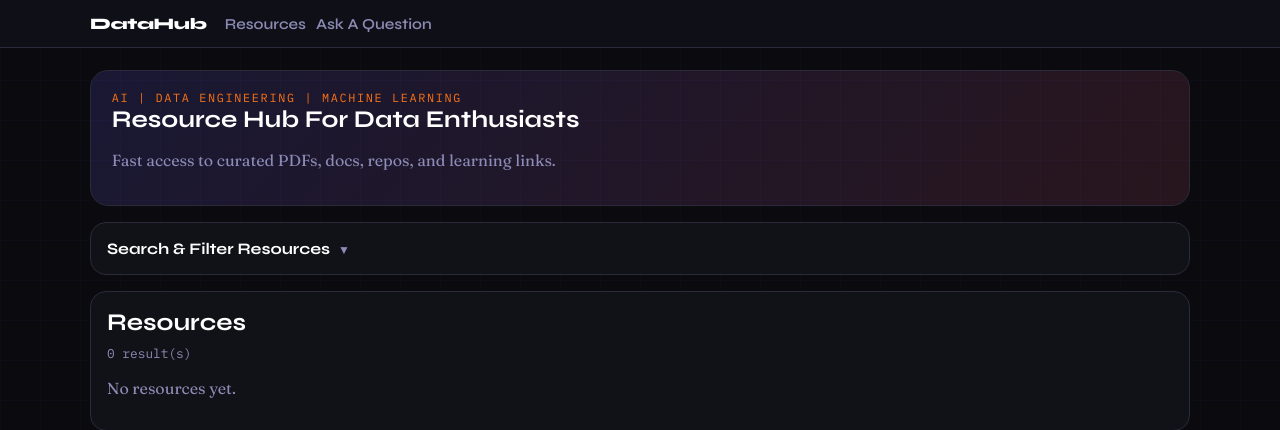
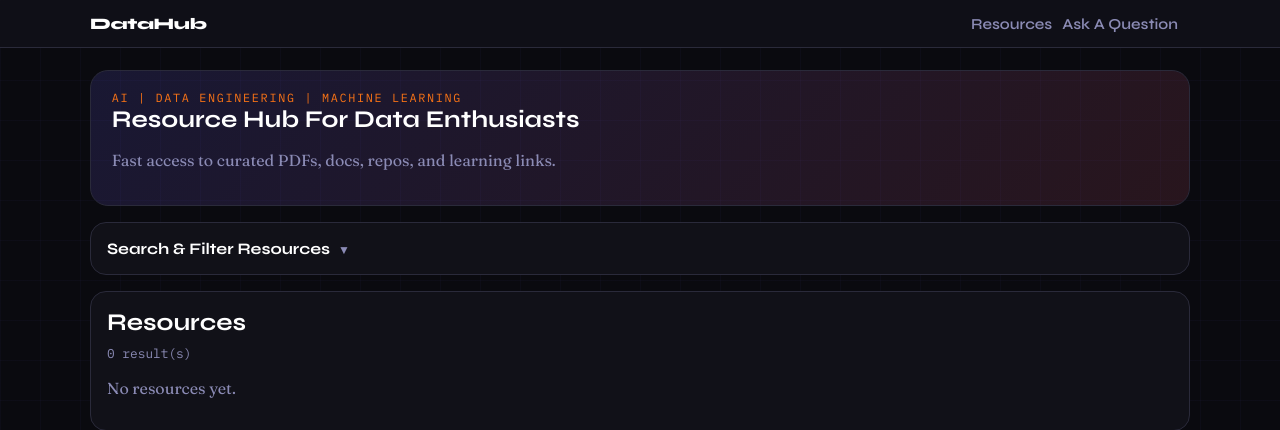
Before and after one commit to AxisDeta/Data101, a Flask app: page / in a window 1280 px wide. Shown: the top 430 px of the page. Run offline with Flask 3, Linux system fonts and the light colour scheme.

Commit message:
Fix header alignment for nav links while keeping avatar at far right

```diff
--- a/static/css/style.css
+++ b/static/css/style.css
@@ -25,9 +25,9 @@ body {
 .site-header { border-bottom: 1px solid var(--border); background: rgba(17,17,24,0.92); backdrop-filter: blur(8px); position: sticky; top: 0; z-index: 5; }
 .nav { display: flex; align-items: center; justify-content: space-between; padding: 14px 0; }
 .brand { color: #fff; font-family: "Syne", sans-serif; font-weight: 800; text-decoration: none; letter-spacing: -0.02em; }
-.nav-right { display: flex; align-items: center; width: 100%; margin-left: 18px; }
+.nav-right { display: flex; align-items: center; width: auto; margin-left: auto; }
 .nav-links { display: inline-flex; gap: 10px; align-items: center; flex-wrap: wrap; }
-.nav-user-area { display: inline-flex; gap: 10px; align-items: center; margin-left: auto; }
+.nav-user-area { display: inline-flex; gap: 10px; align-items: center; margin-left: 12px; }
 .nav-right a { color: var(--muted); text-decoration: none; font-family: "Syne", sans-serif; font-weight: 600; font-size: 0.95rem; }
 .nav-right a:hover { color: #fff; }
 .avatar {
```
